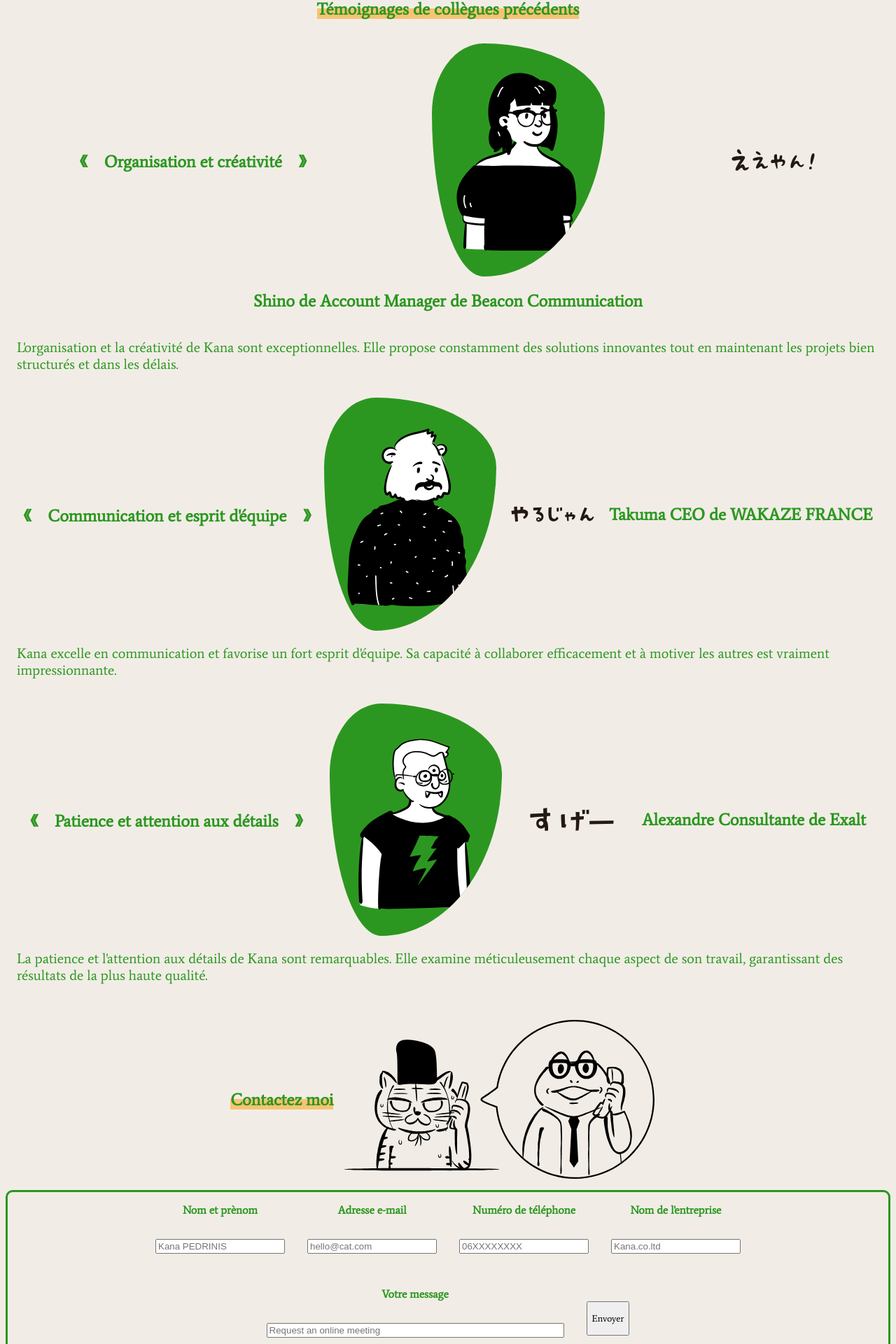
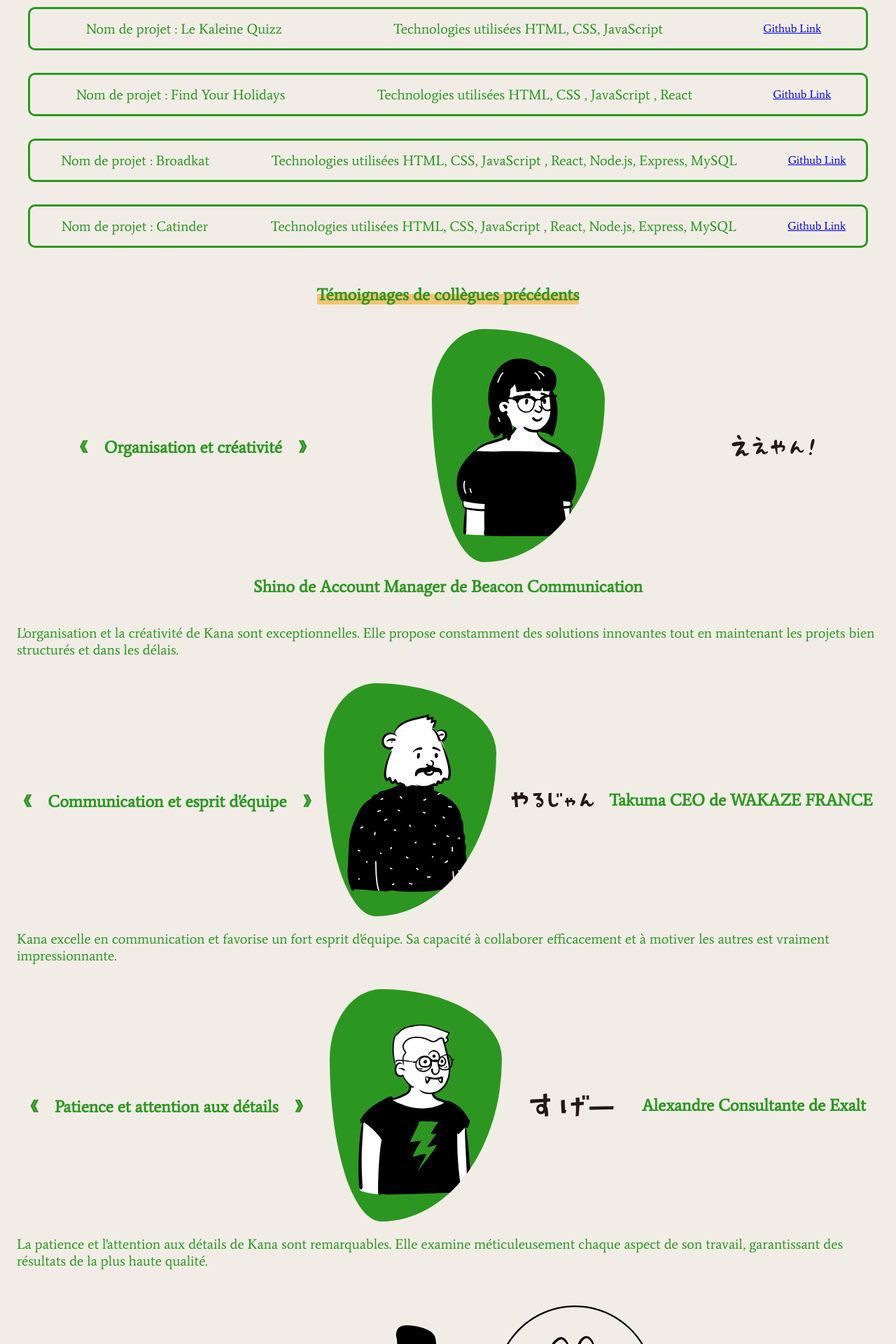
Before and after one commit to Kana-Fujihira/Checkpoint4_WCS_Portfoliio, a React (Vite) app in the folder client/: page / in a window 1280 px wide. Shown: the part 920-2840 px from the top of the page at 70% size. Built offline with nearby package versions, Linux system fonts and the light colour scheme; no server answers.

Commit message:
delete http request from front

```diff
--- a/client/src/components/Contact/Contactform.jsx
+++ b/client/src/components/Contact/Contactform.jsx
@@ -1,7 +1,5 @@
 import { useTranslation } from "react-i18next";
 import { useState } from "react";
-import { useNavigate } from "react-router-dom";
-import ValidationContact from "./contactValidation";
 import CatKaeruCall from "../../assets/images/catkaerucall.svg";
 import CatKaeruCall2 from "../../assets/images/catkaerucall2.svg";
 import styles from "./contact.module.css";
@@ -18,62 +16,6 @@ function Contactform() {
     setAvatar(false);
   };
 
-  const [contactValues, setContactValues] = useState({
-    name: "",
-    email: "",
-    phonenumber: "",
-    companyname: "",
-    message: "",
-  });
-  const navigate = useNavigate();
-
-  const [errorsContact, setErrorsContact] = useState({});
-
-  const handleInputContact = (event) => {
-    setContactValues((prev) => ({
-      ...prev,
-      [event.target.name]: event.target.value,
-    }));
-  };
-
-  console.info(contactValues);
-
-  const handleSend = async (event) => {
-    event.preventDefault();
-
-    const validationErrors = ValidationContact(contactValues);
-    setErrorsContact(validationErrors);
-
-    try {
-      const response = await fetch(
-        `${import.meta.env.VITE_API_URL}/api/contact`,
-        {
-          method: "POST",
-          headers: {
-            "Content-Type": "application/json",
-          },
-          body: JSON.stringify({
-            name: contactValues.name,
-            email: contactValues.email,
-            phonenumber: contactValues.phonenumber,
-            companyname: contactValues.companyname,
-            message: contactValues.message,
-          }),
-        }
-      );
-      if (!response.ok) {
-        throw new Error("Error during registration");
-      }
-
-      const data = await response.json();
-      navigate("/validation");
-      console.info("Request successful:", data);
-    } catch (err) {
-      console.error("Error during contact:", err);
-      console.info("Error has occurred during connection");
-    }
-  };
-
   return (
     <div>
       <div className={styles.contactTitle}>
@@ -86,103 +28,14 @@ function Contactform() {
           className={styles.contactImage}
         />
       </div>
-
-      <form className={styles.contactContainer} onSubmit={handleSend}>
-        <div>
-          <label htmlFor="nameInput">
-            <p>{t("Name")}</p>
-          </label>
-          <input
-            type="text"
-            placeholder="Kana PEDRINIS"
-            id="nameInput"
-            name="name"
-            value={contactValues.name}
-            onChange={handleInputContact}
-          />
-          <p className={styles.errorsField}>
-            {errorsContact.name !== undefined && (
-              <span>{errorsContact.name}</span>
-            )}
-          </p>
+      <div className={styles.contactContainer}>
+        <div className={styles.contactSubContainer}>
+          <h3>{t("Email")} : kanafujihirapedrinis@gmail.com</h3>
+        </div>{" "}
+        <div className={styles.contactSubContainer}>
+          <h3>{t("PhoneNumber")} : 0667824231 </h3>{" "}
         </div>
-        <div>
-          <label htmlFor="emailInput">
-            <p>{t("Email")}</p>
-          </label>
-          <input
-            type="email"
-            placeholder="hello@cat.com"
-            id="emailInput"
-            name="email"
-            value={contactValues.email}
-            onChange={handleInputContact}
-          />
-          <p className={styles.errorsField}>
-            {errorsContact.email !== undefined && (
-              <span>{errorsContact.email}</span>
-            )}
-          </p>
-        </div>
-        <div>
-          <label htmlFor="numberInput">
-            <p>{t("PhoneNumber")}</p>
-          </label>
-          <input
-            type="tel"
-            placeholder="06XXXXXXXX"
-            id="numberInput"
-            name="phonenumber"
-            value={contactValues.phonenumber}
-            onChange={handleInputContact}
-          />
-          <p className={styles.errorsField}>
-            {errorsContact.number !== undefined && (
-              <span>{errorsContact.number}</span>
-            )}
-          </p>
-        </div>
-        <div>
-          <label htmlFor="compnayNameInput">
-            <p>{t("CompanyName")}</p>
-          </label>
-          <input
-            type="text"
-            placeholder="Kana.co.ltd"
-            id="companyNameInput"
-            name="companyname"
-            value={contactValues.companyname}
-            onChange={handleInputContact}
-          />
-          <p className={styles.errorsField}>
-            {errorsContact.companyname !== undefined && (
-              <span>{errorsContact.companyname}</span>
-            )}
-          </p>
-        </div>
-        <div>
-          <label htmlFor="messageInput">
-            <p>{t("YourMessage")}</p>
-          </label>
-          <input
-            type="text"
-            placeholder="Request an online meeting"
-            id="messageInput"
-            name="message"
-            size="50"
-            value={contactValues.message}
-            onChange={handleInputContact}
-          />
-          <p className={styles.errorsField}>
-            {errorsContact.message !== undefined && (
-              <span>{errorsContact.message}</span>
-            )}
-          </p>
-        </div>
-        <button type="submit">
-          <p>{t("Send")}</p>
-        </button>
-      </form>
+      </div>
     </div>
   );
 }
--- a/client/src/components/Contact/contact.module.css
+++ b/client/src/components/Contact/contact.module.css
@@ -11,18 +11,14 @@
   align-content: center;
   justify-content: center;
   align-items: center;
+}
+
+.contactSubContainer {
   border: solid;
   border-radius: 10px;
   text-align: center;
   font-weight: bold;
-}
-
-.contactContainer input {
-  margin: 1rem;
-}
-
-.contactContainer button {
-  font-family: var(--main-font);
+  padding: 1rem;
   margin: 1rem;
 }
 
--- a/client/src/components/MyProject/MyProject.jsx
+++ b/client/src/components/MyProject/MyProject.jsx
@@ -1,5 +1,4 @@
 import { useTranslation } from "react-i18next";
-import PropTypes from "prop-types";
 import React from "../../assets/images/react.png";
 import Css from "../../assets/images/css.png";
 import Html from "../../assets/images/html.png";
@@ -9,8 +8,35 @@ import Express from "../../assets/images/express.svg";
 import Mysql from "../../assets/images/mysql.png";
 import styles from "./myproject.module.css";
 
-function MyProject({ projects }) {
+function MyProject() {
   const { t } = useTranslation();
+
+  const projects = [
+    {
+      id: 1,
+      name: "Le Kaleine Quizz",
+      skill: "HTML, CSS, JavaScript",
+      link: "https://github.com/wilderLPM/P1lesEwoks",
+    },
+    {
+      id: 2,
+      name: "Find Your Holidays",
+      skill: "HTML, CSS , JavaScript , React",
+      link: "https://github.com/WildCodeSchool-2024-02/JS-lyon-0224-P2-holidays_planner",
+    },
+    {
+      id: 3,
+      name: "Broadkat",
+      skill: "HTML, CSS, JavaScript , React, Node.js, Express, MySQL",
+      link: "https://github.com/WildCodeSchool-2024-02/JS-lyon-0224-P3-ricetrio",
+    },
+    {
+      id: 4,
+      name: "Catinder",
+      skill: "HTML, CSS, JavaScript , React, Node.js, Express, MySQL",
+      link: "https://github.com/Kana-Fujihira/matching-react-app",
+    },
+  ];
 
   return (
     <div>
@@ -29,15 +55,12 @@ function MyProject({ projects }) {
       {projects.map((project) => (
         <div key={project.id} className={styles.projectContainer}>
           <p>
-            {t("MyTeam")} {project.teamname}
-          </p>
-          <p>
-            {t("ProjectName")} : {project.projectname}
+            {t("ProjectName")} : {project.name}
           </p>
           <p>
             {t("Skill")} {project.skill}
           </p>
-          <a href={project.projectlink}>Github Link</a>
+          <a href={project.link}>Github Link</a>
         </div>
       ))}
     </div>
@@ -45,15 +68,3 @@ function MyProject({ projects }) {
 }
 
 export default MyProject;
-
-MyProject.propTypes = {
-  projects: PropTypes.arrayOf(
-    PropTypes.shape({
-      id: PropTypes.number.isRequired,
-      teamname: PropTypes.string.isRequired,
-      projectname: PropTypes.string.isRequired,
-      skill: PropTypes.string.isRequired,
-      projectlink: PropTypes.string.isRequired,
-    })
-  ).isRequired,
-};
--- a/client/src/i18n.js
+++ b/client/src/i18n.js
@@ -29,8 +29,8 @@ i18next
             " ▶2021-2023 @Paris/Lyon" +
             "▶Account Manager" +
             "▶Managing BtB French/European account at French-Japanese Sake StartUp",
-          MyTeam: "My team",
           ProjectName: "Project Name",
+          ProjectDescription: "Project Description",
           Skill: "Technologies used ",
           titleReview: "Reviews from previous colleagues ",
           title1stReview: "《　Organised and creativity　》",
@@ -73,8 +73,8 @@ i18next
             " ▶2021-2023 @Paris/Lyon" +
             "▶Responsable grands comptes" +
             "▶Gestion du compte BtB français/européen de l'entreprise franco-japonaise Sake StartUp",
-          MyTeam: "Nom de équipe",
           ProjectName: "Nom de projet",
+          ProjectDescription: "Description de projet",
           Skill: "Technologies utilisées ",
           titleReview: "Témoignages de collègues précédents",
           title1stReview: "《　Organisation et créativité　》",
@@ -89,12 +89,8 @@ i18next
           name3rdReview: "Alexandre Consultante de Exalt",
           message3rdReview:
             "La patience et l'attention aux détails de Kana sont remarquables. Elle examine méticuleusement chaque aspect de son travail, garantissant des résultats de la plus haute qualité.",
-          Name: "Nom et prènom",
           Email: "Adresse e-mail",
           PhoneNumber: "Numéro de téléphone",
-          CompanyName: "Nom de l'entreprise",
-          YourMessage: "Votre message",
-          Send: "Envoyer",
         },
       },
     },
--- a/client/src/main.jsx
+++ b/client/src/main.jsx
@@ -19,7 +19,6 @@ const router = createBrowserRouter([
       {
         path: "/",
         element: <Home />,
-
       },
       {
         path: "/signin",
@@ -32,7 +31,6 @@ const router = createBrowserRouter([
       {
         path: "/admin",
         element: <Admin />,
-
       },
       {
         path: "/validation",
--- a/client/src/pages/Home/Home.jsx
+++ b/client/src/pages/Home/Home.jsx
@@ -1,4 +1,3 @@
-import { useState, useEffect } from "react";
 import Navbar from "../../components/Navbar/Navbar";
 import Welcome from "../../components/Welcome/Welcome";
 import WorkExperience from "../../components/WorkExperience/WorkExperience";
@@ -8,27 +7,6 @@ import Contactform from "../../components/Contact/Contactform";
 import Footer from "../../components/Footer/Footer";
 
 function Home() {
-  const [projects, setProjects] = useState([]);
-
-  useEffect(() => {
-    const fetchProjects = async () => {
-      try {
-        const response = await fetch(
-          `${import.meta.env.VITE_API_URL}/api/project`
-        );
-        if (response.status !== 200) {
-          throw new Error("Failed to fetch projects");
-        }
-        const data = await response.json();
-        setProjects(data);
-      } catch {
-        console.error("Failed");
-      }
-    };
-
-    fetchProjects();
-  }, []);
-
   return (
     <div>
       <Navbar />
@@ -39,7 +17,7 @@ function Home() {
         <WorkExperience />
       </section>
       <section id="myProject">
-        <MyProject projects={projects} />
+        <MyProject />
       </section>
       <section id="Recommendation">
         <Recommendation />
```
